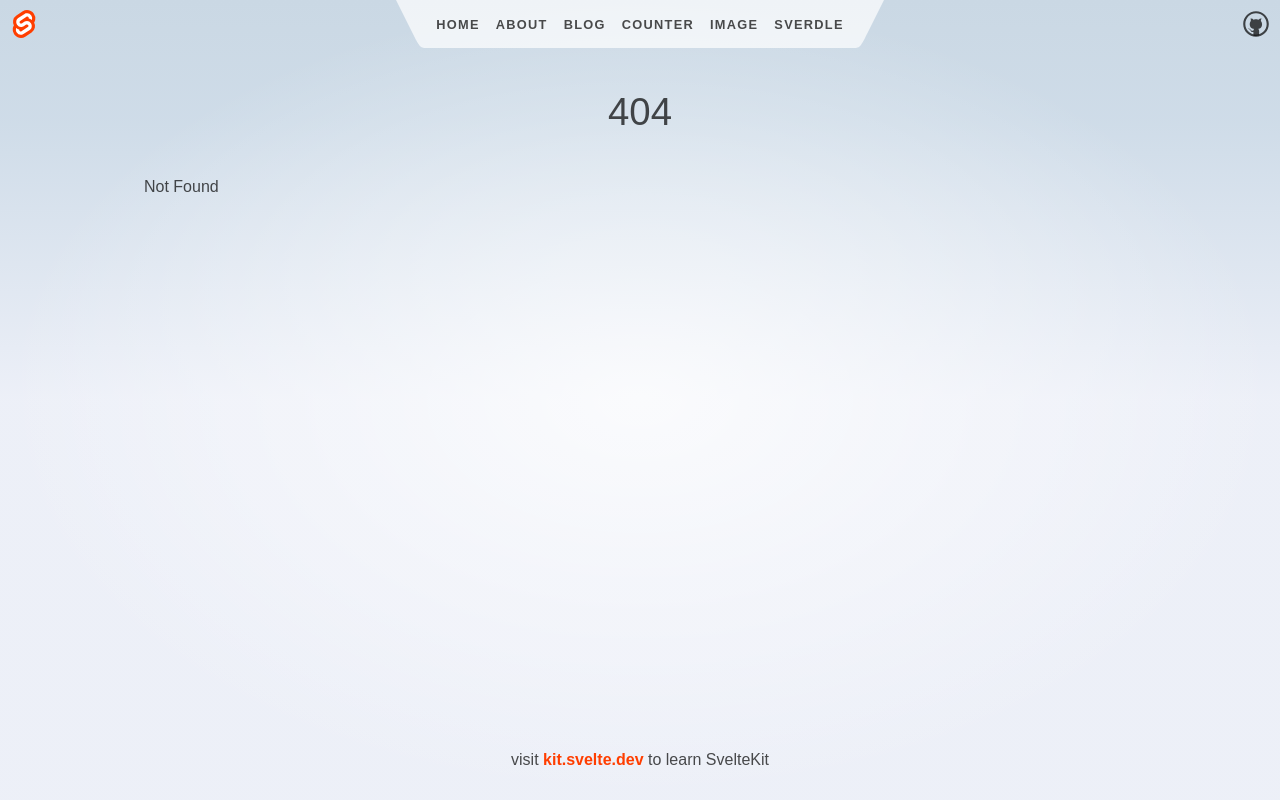
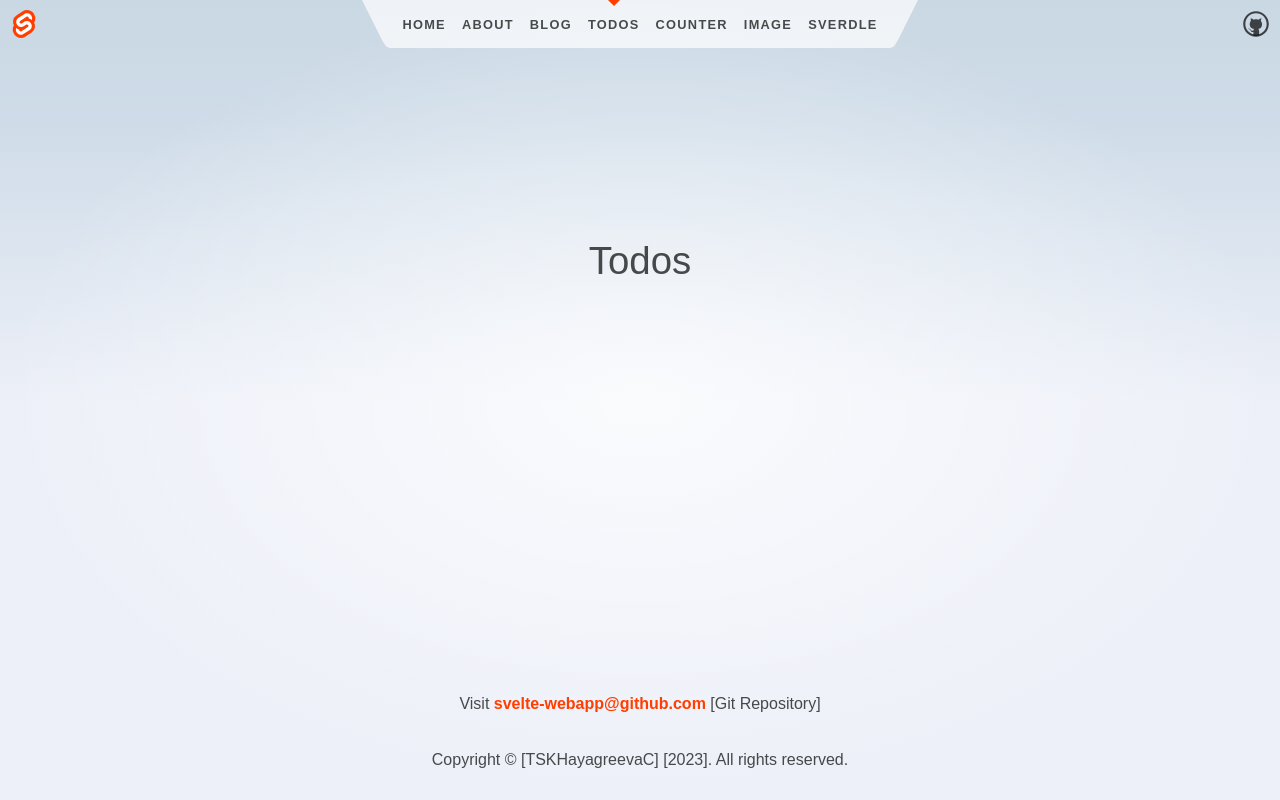
Before and after one commit to TSKHayagreevaC/svelte-webapp, a SvelteKit app: page /todos in a window 1280 px wide. Before the commit this address had no page. Built offline with nearby package versions, Linux system fonts and the light colour scheme.

Commit message:
feat: Added 'todos' route.

```diff
--- a/src/routes/+layout.svelte
+++ b/src/routes/+layout.svelte
@@ -11,7 +11,8 @@
 	</main>
 
 	<footer>
-		<p>visit <a href="https://kit.svelte.dev" target="_blank">kit.svelte.dev</a> to learn SvelteKit</p>
+		<p>Visit <a href="https://github.com/TSKHayagreevaC/svelte-webapp" target="_blank">svelte-webapp@github.com</a> [Git Repository]</p>
+		<p>Copyright © [TSKHayagreevaC] [2023]. All rights reserved.</p>
 	</footer>
 </div>
 
--- a/src/routes/Header.svelte
+++ b/src/routes/Header.svelte
@@ -24,6 +24,9 @@
 			</li>
 			<li aria-current={$page.url.pathname === '/blog' ? 'page' : undefined}>
 				<a href="/blog">Blog</a>
+			</li>
+			<li aria-current={$page.url.pathname === '/todos' ? 'page' : undefined}>
+				<a href="/todos">Todos</a>
 			</li>
 			<li aria-current={$page.url.pathname === '/counter' ? 'page' : undefined}>
 				<a href="/counter">Counter</a>
--- /dev/null
+++ b/src/routes/todos/+page.svelte
@@ -0,0 +1,26 @@
+<script>
+</script>
+
+<svelte:head>
+	<title>Todos</title>
+	<meta name="description" content="Svelte demo app" />
+</svelte:head>
+
+<section>
+	<h1>Todos</h1>
+</section>
+
+<style>
+	section {
+		display: flex;
+		flex-direction: column;
+		justify-content: center;
+		align-items: center;
+		flex: 0.6;
+	}
+
+	h1 {
+		width: 100%;
+	}
+
+</style>
```
Also changed, not shown: src/routes/todos/+page.js (added).
